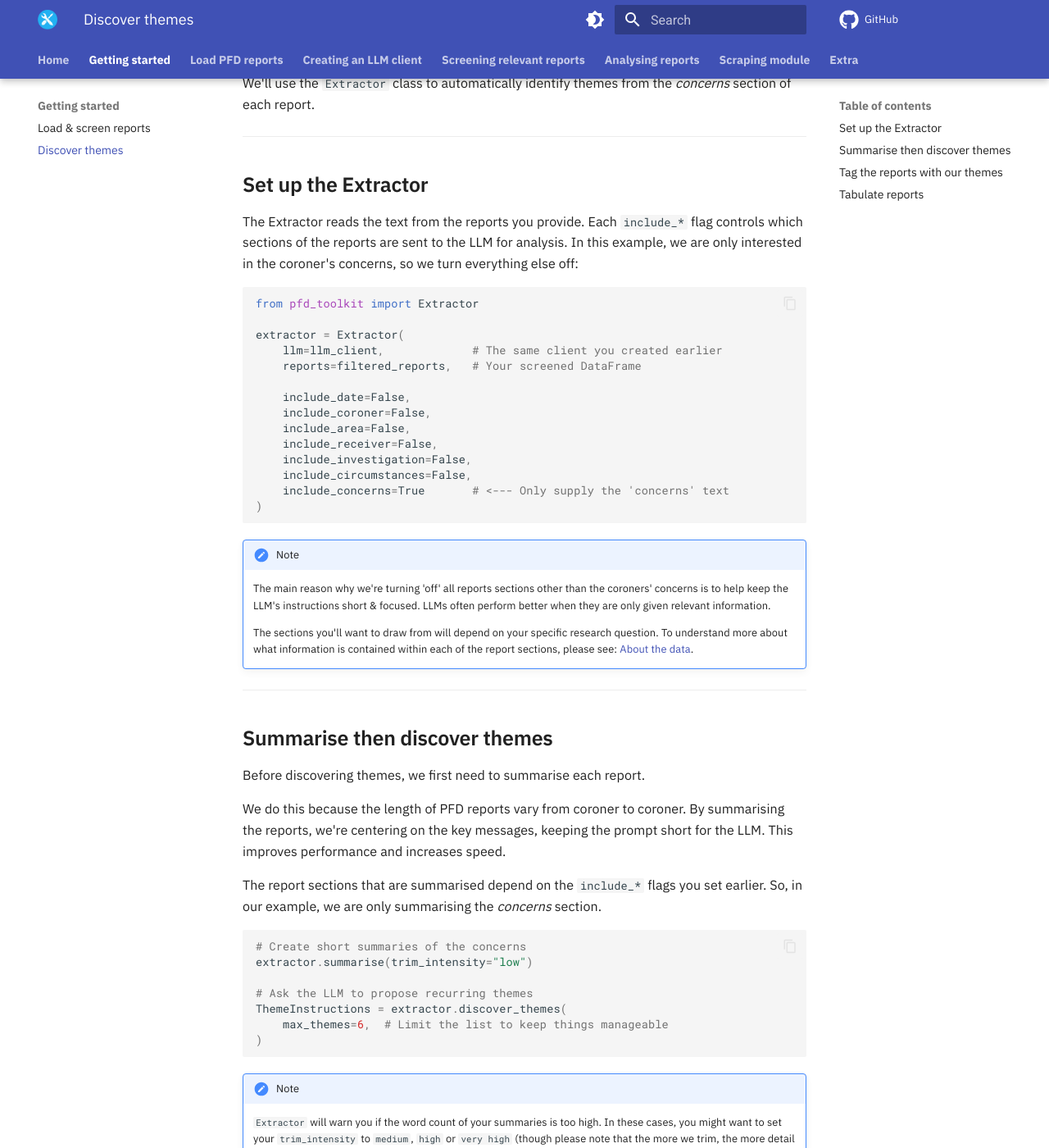
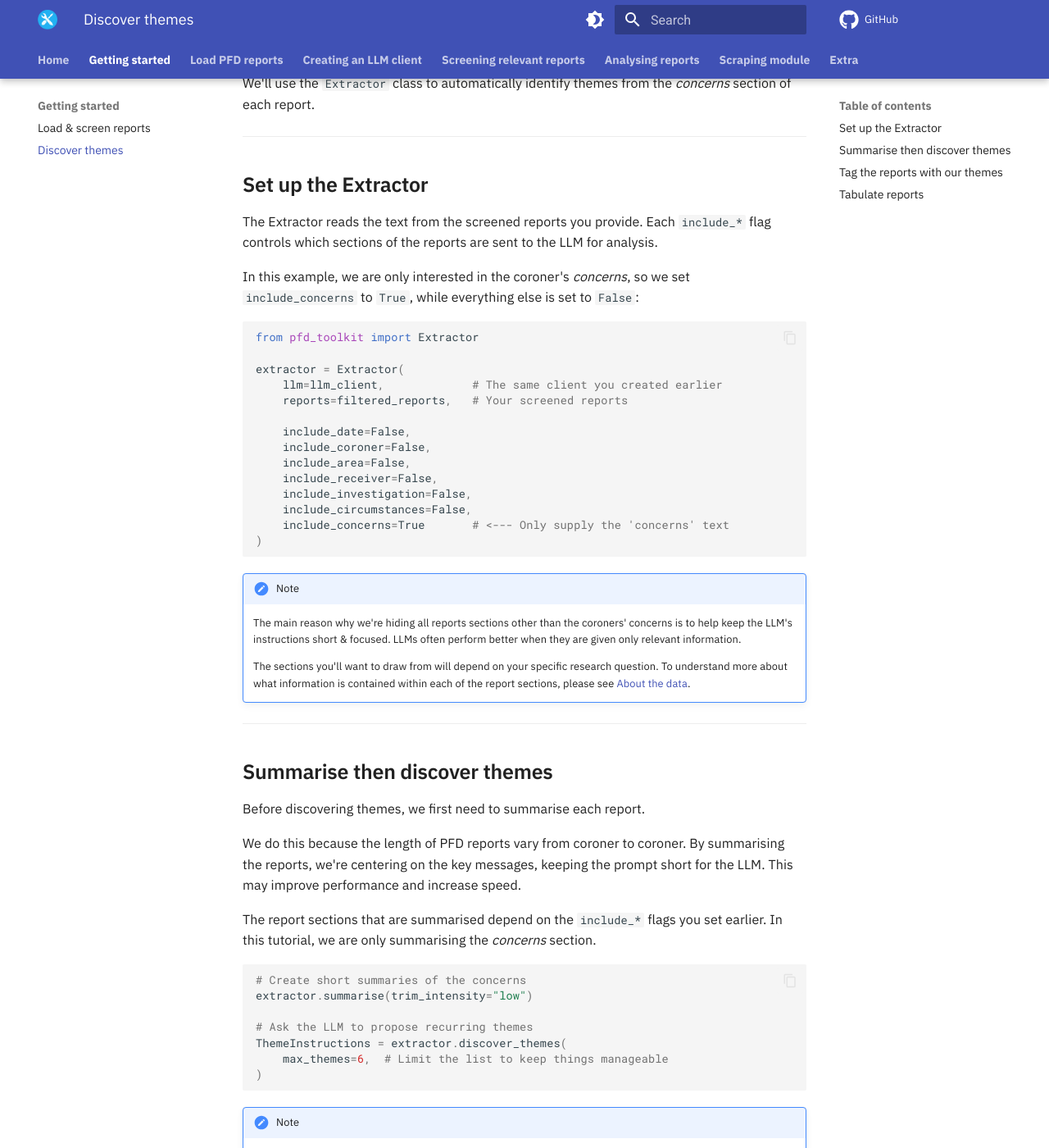
Before and after one commit to Sam-Osian/PFD-toolkit, an MkDocs documentation site: the page built from docs/getting_started/discover_themes.md, in a window 1280 px wide and 1400 px high, scrolled down 231 px. Shown: the whole window at 82% size. Built offline with MkDocs 1.6.1 and Material for MkDocs 9.7.7, drawn with Linux system fonts in a browser that asks for light colours; comment, search, counter and statistics services are not loaded.

Commit message:
Update tutorial docs

````diff
--- a/docs/getting_started/discover_themes.md
+++ b/docs/getting_started/discover_themes.md
@@ -8,14 +8,16 @@ We'll use the `Extractor` class to automatically identify themes from the *conce
 
 ## Set up the Extractor
 
-The Extractor reads the text from the reports you provide. Each `include_*` flag controls which sections of the reports are sent to the LLM for analysis. In this example, we are only interested in the coroner's concerns, so we turn everything else off:
+The Extractor reads the text from the screened reports you provide. Each `include_*` flag controls which sections of the reports are sent to the LLM for analysis.
+
+In this example, we are only interested in the coroner's *concerns*, so we set `include_concerns` to `True`, while everything else is set to `False`:
 
 ```python
 from pfd_toolkit import Extractor
 
 extractor = Extractor(
     llm=llm_client,             # The same client you created earlier
-    reports=filtered_reports,   # Your screened DataFrame
+    reports=filtered_reports,   # Your screened reports
 
     include_date=False,
     include_coroner=False,
@@ -28,9 +30,9 @@ extractor = Extractor(
 ```
 
 !!! note
-    The main reason why we're turning 'off' all reports sections other than the coroners' concerns is to help keep the LLM's instructions short & focused. LLMs often perform better when they are only given relevant information.
+    The main reason why we're hiding all reports sections other than the coroners' concerns is to help keep the LLM's instructions short & focused. LLMs often perform better when they are given only relevant information.
 
-    The sections you'll want to draw from will depend on your specific research question. To understand more about what information is contained within each of the report sections, please see: [About the data](../pfd_reports.md#what-do-pfd-reports-look-like).
+    The sections you'll want to draw from will depend on your specific research question. To understand more about what information is contained within each of the report sections, please see [About the data](../pfd_reports.md#what-do-pfd-reports-look-like).
 
 
 ---
@@ -39,10 +41,9 @@ extractor = Extractor(
 
 Before discovering themes, we first need to summarise each report.
 
-We do this because the length of PFD reports vary from coroner to coroner. By summarising the reports, we're centering on the key messages, keeping the prompt short for the LLM. This improves performance and increases speed.
+We do this because the length of PFD reports vary from coroner to coroner. By summarising the reports, we're centering on the key messages, keeping the prompt short for the LLM. This may improve performance and increase speed.
 
-The report sections that are summarised depend on the `include_*` flags you set earlier. So, in our example, we are only summarising the *concerns* section.
-
+The report sections that are summarised depend on the `include_*` flags you set earlier. In this tutorial, we are only summarising the *concerns* section.
 
 
 ```python
````
Also changed, not shown: docs/getting_started/load_and_screen.md (+9 -3 lines).
